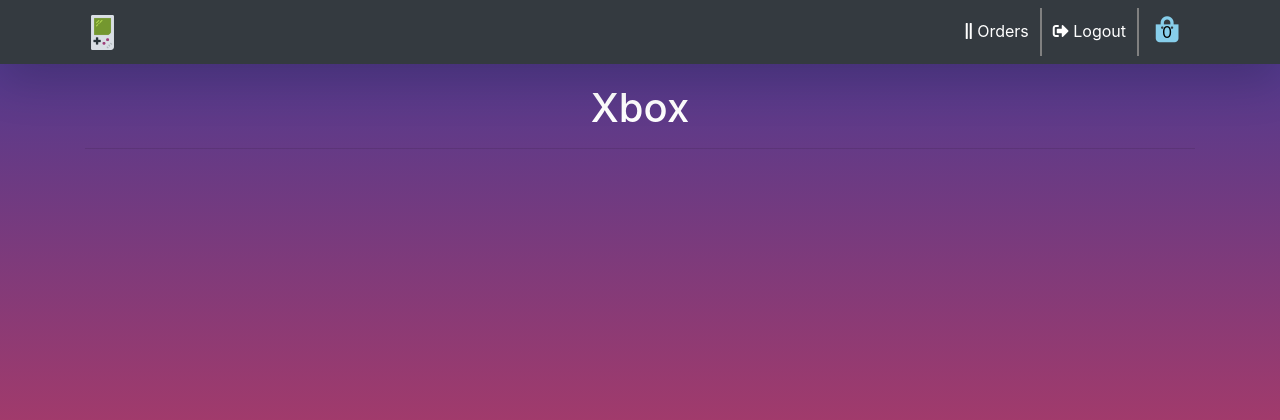
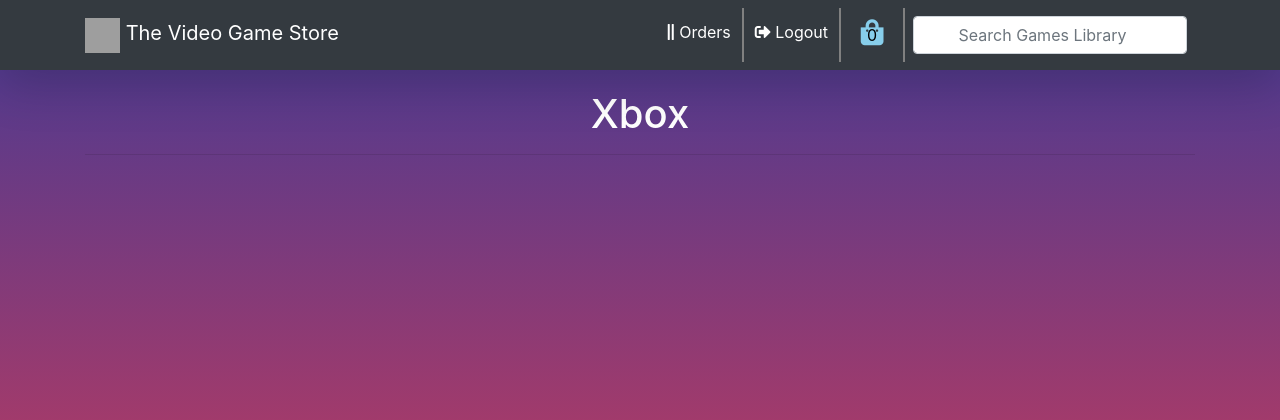
Before and after one commit to phankanp/Video-Game-Shop, a Django app: page /games/X in a window 1280 px wide. Shown: the top 420 px of the page. Run offline with Django 3.2, Linux system fonts and the light colour scheme; the visitor is signed in with stand-in values (Sample User, id 1); data that the repository does not hold is empty; some libraries are stand-ins or nearby versions; grey boxes are pictures that could not be loaded.

Commit message:
added games search feature and updated templates

```diff
--- a/games/urls.py
+++ b/games/urls.py
@@ -5,6 +5,7 @@
 # app_name = "games"
 
 urlpatterns = [
+    path('search/', views.SearchResultsListView.as_view(), name='search_results'),
     path('<str:platform_name>', views.HomeView.as_view(), name='games_list'),
     path('game/<int:pk>', views.GameDetailView.as_view(), name='single_game'),
 ]
--- a/games/views.py
+++ b/games/views.py
@@ -11,6 +11,7 @@
 from django.conf import settings
 from django.http import HttpResponse
 from django.http import JsonResponse
+from django.db.models import Q
 from .render import Render
 
 
@@ -98,3 +99,15 @@
             context['trailer'] = trailer_results[0].get('data').get('max')
 
         return context
+
+
+class SearchResultsListView(ListView):
+    model = Game
+    context_object_name = 'game_list'
+    template_name = 'search_results.html'
+
+    def get_queryset(self):  # new
+        query = self.request.GET.get('q')
+        return Game.objects.filter(
+            Q(title__icontains=query)
+        )
--- a/pages/views.py
+++ b/pages/views.py
@@ -4,6 +4,7 @@
 from django.core.exceptions import ObjectDoesNotExist
 from django.contrib import messages
 from django.shortcuts import redirect
+
 
 from games.models import Game
 from orders.models import Order
--- a/templates/partials/_navbar.html
+++ b/templates/partials/_navbar.html
@@ -3,12 +3,13 @@
   <div class="container">
     <a class="navbar-brand" href="{% url 'home' %}">
       <img
-        src="{% static 'img/navbar_icon.png' %}"
+        src="{% static 'images/navbar_icon.png' %}"
         width="35"
         height="35"
         class="d-inline-block align-top"
         alt=""
       />
+      The Video Game Store
     </a>
     <button
       class="navbar-toggler"
@@ -24,13 +25,13 @@
     <div class="collapse navbar-collapse" id="navbarNav">
       <ul class="navbar-nav ml-auto">
         {% if request.user.is_authenticated %}
-        <li class="nav-item">
+        <li class="nav-item pt-1">
           <a class="nav-link active" href="{% url 'orders' %}">
             <i class="fas fa-grip-lines-vertical"></i>
             Orders
           </a>
         </li>
-        <li class="nav-item">
+        <li class="nav-item pt-1">
           <a class="nav-link active" href="{% url 'account_logout' %}">
             <i class="fas fa-sign-out-alt"></i>
             Logout
@@ -40,33 +41,38 @@
           <a class="nav-link" href="{% url 'shopping-cart' %}">
             <span class="fa-stack fa-1x">
               <i class="fa fa-shopping-bag fa-stack-2x"></i>
-              {% if not order %}
-              <span class="fa-stack-1x shopping-bag-text navbar-cart-count"
-              >0</span
-            >
-          </span>
-              {% else %}
-              <span class="fa-stack-1x shopping-bag-text navbar-cart-count"
-                >{{order.get_total_cart_quantity}}</span
+              <span class="fa-stack-1x shopping-bag-text"
+                >{{request.user|cart_item_count}}</span
               >
             </span>
-            {% endif %}
           </a>
         </li>
+        <form
+          class="form-inline pl-2 mx-auto"
+          action="{% url 'search_results' %}"
+        >
+          <input
+            name="q"
+            class="form-control mr-sm-2 text-center"
+            type="search"
+            placeholder="Search Games Library"
+            aria-label="Search Games Library"
+          />
+        </form>
         {% else %}
-        <li class="nav-item">
+        <li class="nav-item pt-1">
           <a class="nav-link active" href="{% url 'orders' %}">
             <i class="fas fa-grip-lines-vertical"></i>
             My Orders
           </a>
         </li>
-        <li class="nav-item">
+        <li class="nav-item pt-1">
           <a class="nav-link active" href="{% url 'account_login' %}">
             <i class="fas fa-sign-in-alt "></i>
             Login
           </a>
         </li>
-        <li class="nav-item">
+        <li class="nav-item pt-1">
           <a class="nav-link active" href="{% url 'account_signup' %}">
             <i class="fas fa-user-plus"></i>
             Signup
@@ -80,6 +86,18 @@
             </span>
           </a>
         </li>
+        <form
+          class="form-inline pl-2 mx-auto"
+          action="{% url 'search_results' %}"
+        >
+          <input
+            name="q"
+            class="form-control mr-sm-2 text-center"
+            type="search"
+            placeholder="Search Games Library"
+            aria-label="Search Games Library"
+          />
+        </form>
         {% endif %}
       </ul>
     </div>
```
Also changed, not shown: templates/search_results.html (added, +102 -0 lines).
